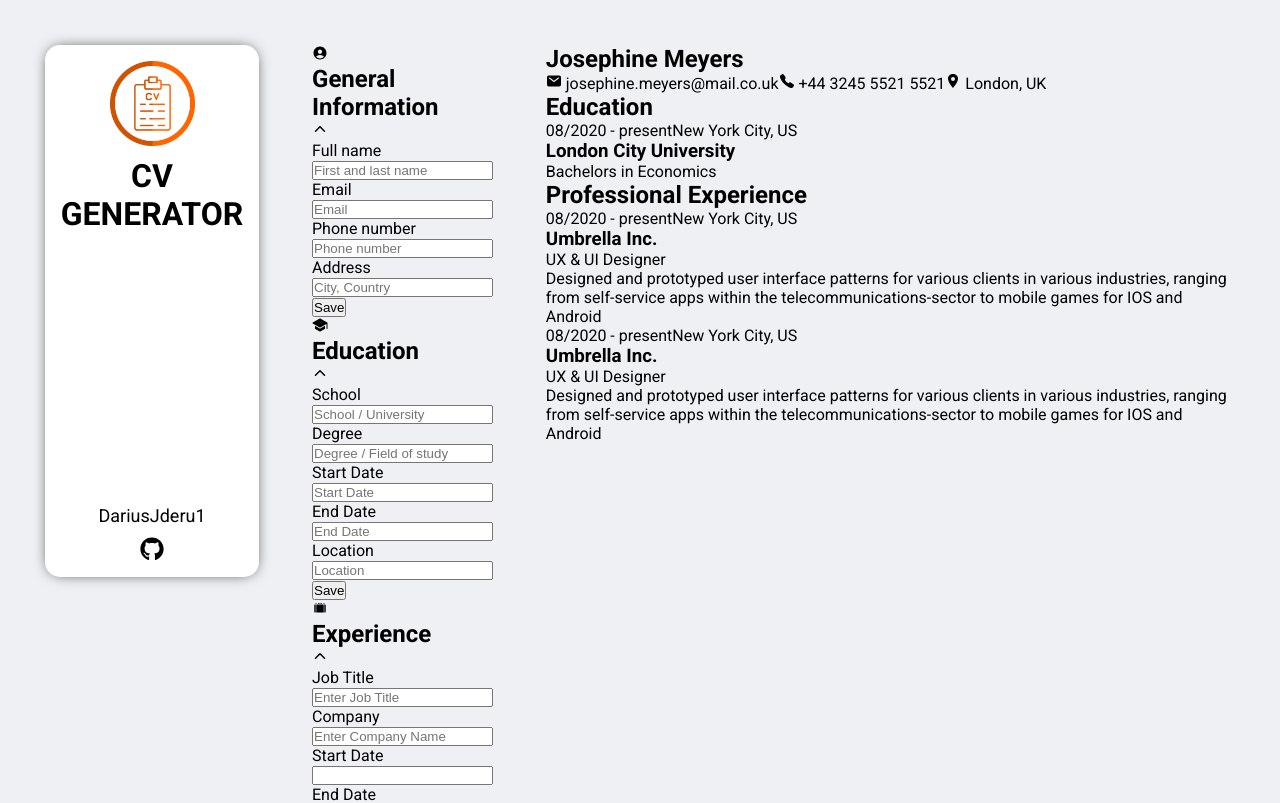
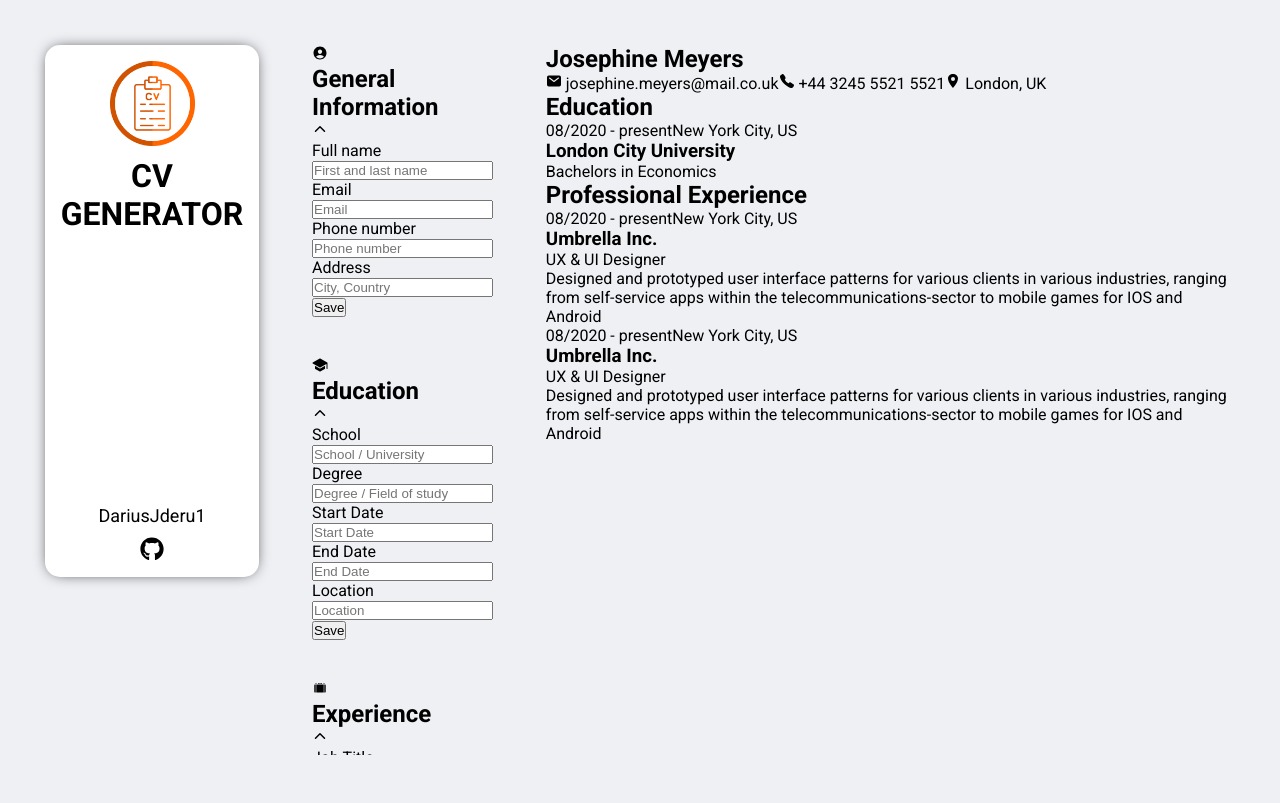
Before and after one commit to DariusJderu1/CV-builder, a React (Vite) app: page / in a window 1280 px wide. Shown: the top 803 px of the page. Built offline with nearby package versions, Linux system fonts and the light colour scheme.

Commit message:
Add style to editor component

```diff
--- a/src/components/app/Editor.jsx
+++ b/src/components/app/Editor.jsx
@@ -1,12 +1,13 @@
 import GeneralInfoForm from "../editor/GeneralInfoForm.jsx";
 import ExperienceForm from "../editor/ExperienceForm.jsx";
 import EducationForm from "../editor/EducationForm.jsx";
+import "../../styles/app/Editor.css";
 
 export default function Editor() {
 
     return (
 
-        <main>
+        <main className="main-container">
             <GeneralInfoForm />
             <EducationForm />
             <ExperienceForm />
--- a/src/styles/App.css
+++ b/src/styles/App.css
@@ -4,7 +4,7 @@
     padding: 2.8rem;
     gap: 3.3rem;
 
-    min-height: 100vh;
+    height: 100vh;
     width: 100vw;
     overflow: hidden;
 }
--- /dev/null
+++ b/src/styles/app/Editor.css
@@ -0,0 +1,12 @@
+.main-container {
+
+    display: flex;
+    flex-direction: column;
+    align-items: center;
+    gap: 2.5rem;
+
+    height: 100%;
+    overflow-y: auto;
+    scrollbar-width: none;
+    -ms-overflow-style: none;
+}
```
